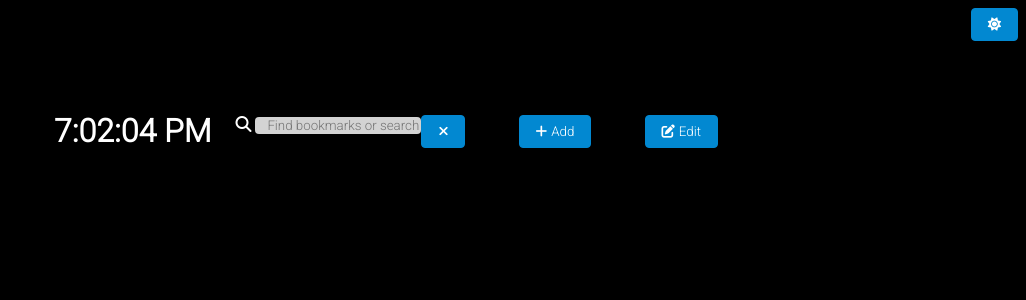
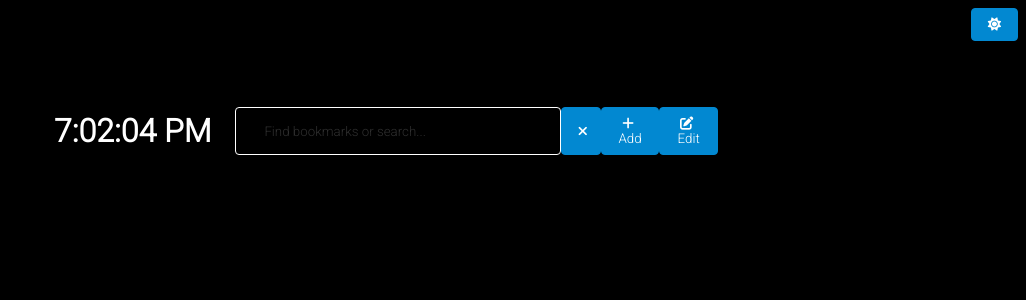
Before and after one commit to nickcoffey/start-page, a React (Create React App) app: page / in a window 1280 px wide. Shown: the top 300 px of the page, without its empty margins (254-1280 px from the left). Built offline with nearby package versions, Linux system fonts and the light colour scheme.

Commit message:
spruced up input styling

```diff
--- a/src/components/TopBar/Search/Search.tsx
+++ b/src/components/TopBar/Search/Search.tsx
@@ -12,7 +12,7 @@ const SearchBar = styled.div`
 const Search = () => {
   return (
     <SearchBar>
-      <Input type="text" placeholder="Find bookmarks or search..." />
+      <Input placeholder="Find bookmarks or search..." />
       <Actions />
     </SearchBar>
   )
--- a/src/components/general/Button.tsx
+++ b/src/components/general/Button.tsx
@@ -21,9 +21,6 @@ const Button = ({ children, icon, color, ...props }: Props) => {
     ${borderRadiusMixin}
     position: relative;
     overflow: hidden;
-    /* transition-property: color background-color;
-    transition-duration: 0.1s;
-    transition-timing-function: ease-in-out; */
 
     :hover {
       background-color: ${theme.background};
--- a/src/components/general/Input.tsx
+++ b/src/components/general/Input.tsx
@@ -1,36 +1,68 @@
-import React, { InputHTMLAttributes } from 'react'
-import styled from 'styled-components'
-import { borderRadiusMixin, boxShadowMixin } from './Mixins'
+import React, { InputHTMLAttributes, useContext } from 'react'
+import styled, { css } from 'styled-components'
+import { ThemeContext } from '../../App'
+import { borderRadiusMixin } from './Mixins'
+interface Props extends Omit<InputHTMLAttributes<HTMLInputElement>, 'type'> {
+  icon?: string
+}
 
-const Input = ({ children, ...props }: InputHTMLAttributes<HTMLInputElement>) => {
-  const StyledInput = styled.input`
-    border: 0px;
-    padding-left: 12px;
-    background-color: #d3d3d3;
-    color: black;
-    ${boxShadowMixin}
+const Input = ({ icon, ...props }: Props) => {
+  const theme = useContext(ThemeContext)
+
+  const opacityMixin = (opacity: number) => css`
+    i {
+      opacity: ${opacity};
+    }
+    input::placeholder {
+      opacity: ${opacity};
+    }
+  `
+
+  const InputContainer = styled.div`
+    background-color: ${theme.background};
+    color: ${theme.text};
+    width: 100%;
+    display: flex;
+    align-items: center;
+    padding: 8px 16px;
+    border: 1px solid ${theme.text};
     ${borderRadiusMixin}
+    ${opacityMixin(0.4)}
 
-    &:hover {
-      &::placeholder {
+    i {
+      padding-right: 4px;
+    }
+
+    :not(:placeholder-shown) {
+      i {
         opacity: 1;
       }
     }
 
-    &:focus {
-      &::placeholder {
-        opacity: 1;
-      }
+    :hover {
+      border: 1px solid ${theme.primary};
+      ${opacityMixin(1)}
+    }
+
+    :focus-within {
+      border: 1px solid ${theme.primary};
+      ${opacityMixin(1)}
     }
   `
 
+  const StyledInput = styled.input`
+    border: 0px;
+    padding-left: 12px;
+    background-color: inherit;
+    color: inherit;
+    flex-grow: 1;
+  `
+
   return (
-    <div>
-      {/* <i className={`fas fa-${icon}`} style={{ paddingRight: children ? 4 : undefined }}></i> */}
-      <i className={`fas fa-search`} style={{ paddingRight: 4 }}></i>
-      {children}
+    <InputContainer>
+      {icon && <i className={`fas fa-${icon}`}></i>}
       <StyledInput {...props} />
-    </div>
+    </InputContainer>
   )
 }
 
--- a/src/components/general/Mixins.ts
+++ b/src/components/general/Mixins.ts
@@ -11,3 +11,8 @@ export const boxShadowMixin = css`
 export const borderRadiusMixin = css`
   border-radius: 4px;
 `
+
+export const transitionMixin = css`
+  transition-duration: 0.1s;
+  transition-timing-function: ease-in-out;
+`
--- a/src/pages/ThemePage.tsx
+++ b/src/pages/ThemePage.tsx
@@ -70,7 +70,7 @@ const ThemePage = () => {
         </ComponentSection>
 
         <ComponentSection label="Input">
-          <Input />
+          <Input icon="search" placeholder="Enter text here..." />
         </ComponentSection>
       </Section>
 
```
